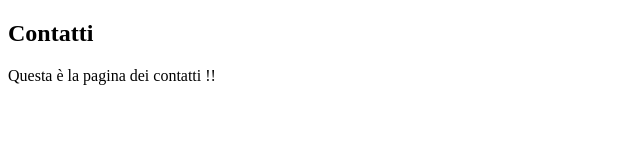
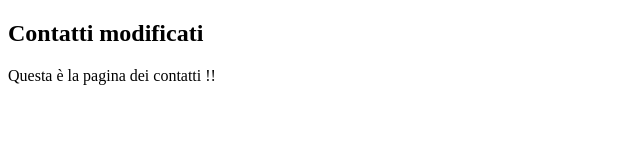
Before and after one commit to Carlo1987/testgithub, a plain HTML site: page contatti.html in a window 1280 px wide. Shown: the whole page, without its empty margins (0-640 px from the left). Drawn offline with Linux system fonts and the light colour scheme.

Commit message:
contatti modificati

```diff
--- a/contatti.html
+++ b/contatti.html
@@ -6,7 +6,7 @@
     <title>pagina1</title>
 </head>
 <body>
-    <h2>  Contatti </h2>
+    <h2>  Contatti modificati </h2>
 
     <p> Questa è la pagina dei contatti !! </p>
 </body>
```
